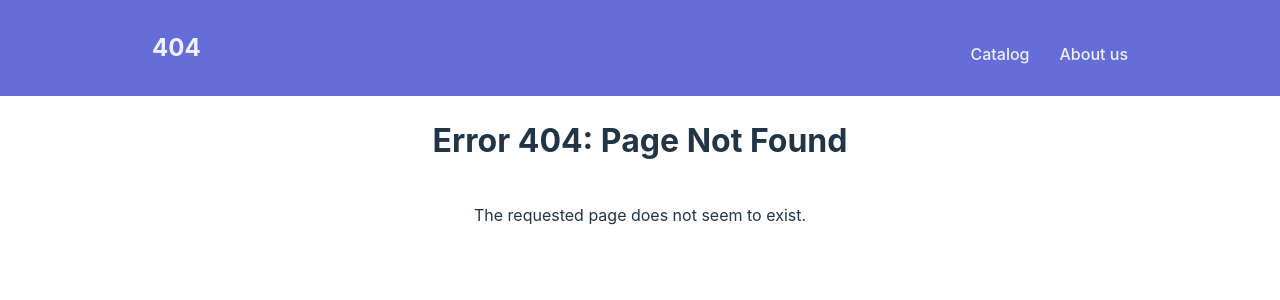
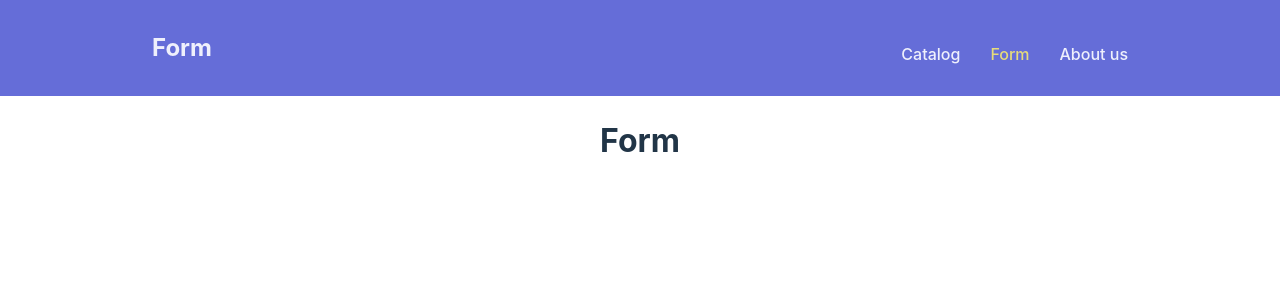
Before and after one commit to dinara-n/rss-react, a React (Vite) app: page /form in a window 1280 px wide. Before the commit this address led to /404. Shown: the top 300 px of the page. Built offline with nearby package versions, Linux system fonts and the light colour scheme.

Commit message:
feat: add form page

```diff
--- a/src/App.tsx
+++ b/src/App.tsx
@@ -1,6 +1,7 @@
 import Layout from './components/Layout/Layout';
 import AboutPage from './pages/AboutPage/AboutPage';
 import CatalogPage from './pages/CatalogPage/CatalogPage';
+import FormPage from './pages/FormPage/FormPage';
 import NotFoundPage from './pages/NotFoundPage/NotFoundPage';
 import React from 'react';
 import { Routes, Route, Navigate } from 'react-router-dom';
@@ -11,6 +12,7 @@ function App() {
       <Route path="/" element={<Layout />}>
         <Route index element={<CatalogPage />} />
         <Route path="about" element={<AboutPage />} />
+        <Route path="form" element={<FormPage />} />
         <Route path="404" element={<NotFoundPage />} />
         <Route path="*" element={<Navigate to="404" />} />
       </Route>
--- a/src/components/Header/Header.tsx
+++ b/src/components/Header/Header.tsx
@@ -10,6 +10,9 @@ function Header(props: WithRouterProps) {
   switch (pathname) {
     case '/':
       currentPage = 'Catalog';
+      break;
+    case '/form':
+      currentPage = 'Form';
       break;
     case '/about':
       currentPage = 'About us';
--- a/src/components/HeaderNavigation/HeaderNavigation.tsx
+++ b/src/components/HeaderNavigation/HeaderNavigation.tsx
@@ -10,6 +10,12 @@ function HeaderNavigation() {
       </NavLink>
       <NavLink
         className={({ isActive }) => (isActive ? styles.link__active : styles.link)}
+        to="/form"
+      >
+        Form
+      </NavLink>
+      <NavLink
+        className={({ isActive }) => (isActive ? styles.link__active : styles.link)}
         to="/about"
       >
         About us
--- /dev/null
+++ b/src/pages/FormPage/FormPage.tsx
@@ -0,0 +1,11 @@
+import React from 'react';
+
+function FormPage() {
+  return (
+    <>
+      <h1>Form</h1>
+    </>
+  );
+}
+
+export default FormPage;
```
